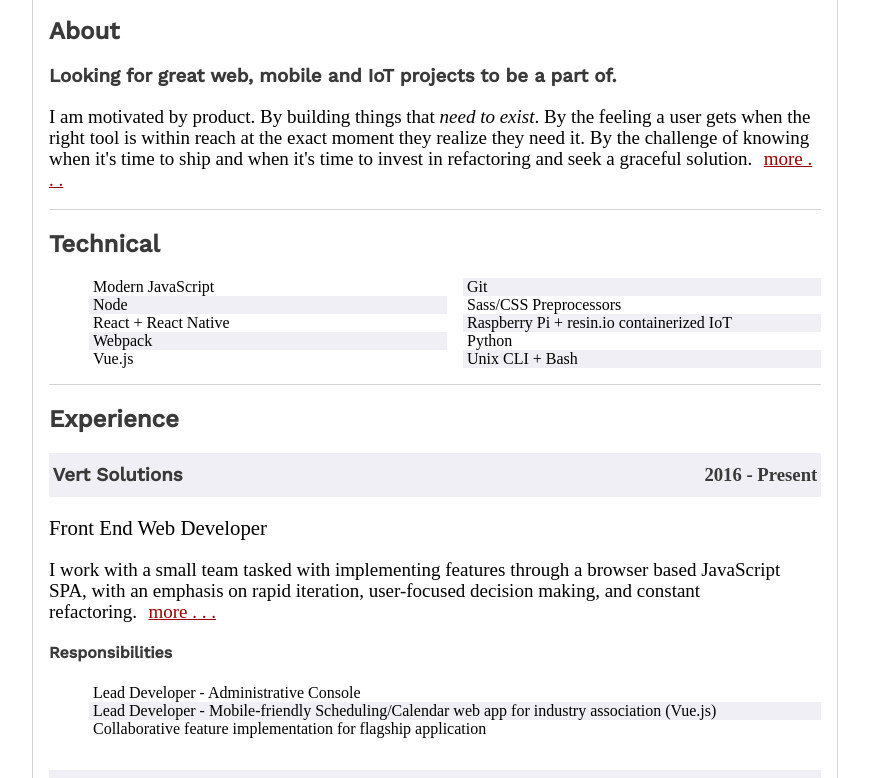
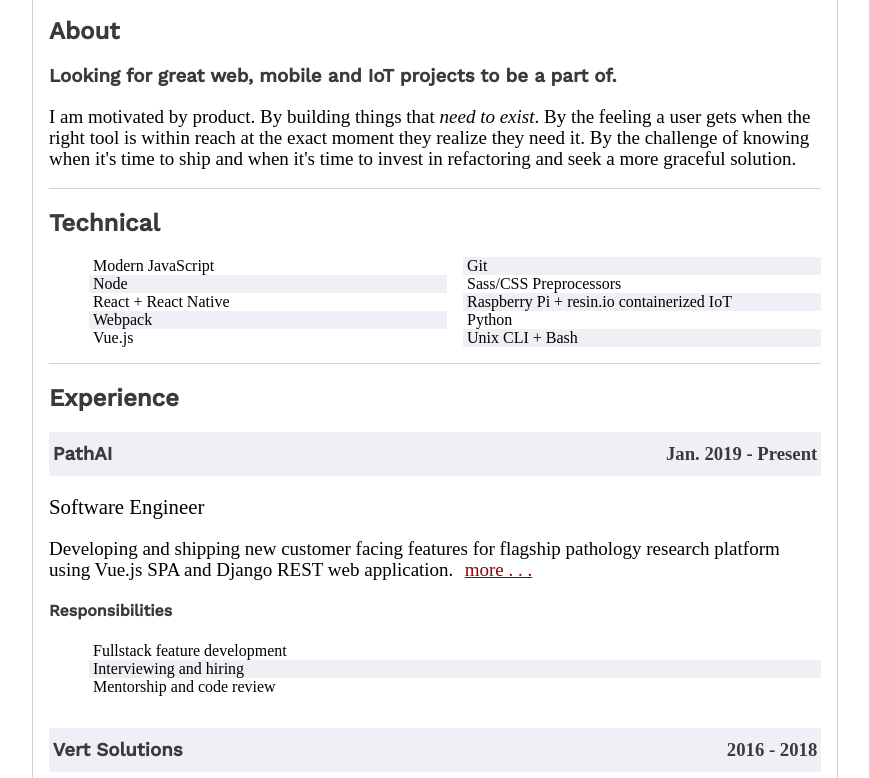
Before and after one commit to romines/cv, a website: page index.html in a window 1280 px wide. Shown: the part 115-893 px from the top of the page, without its empty margins (205-1074 px from the left). Drawn offline with nearby package versions, Linux system fonts and the light colour scheme; a web font is replaced by a local one.

Commit message:
Adds PathAI

```diff
--- a/index.html
+++ b/index.html
@@ -4,7 +4,7 @@
 <head>
   <meta charset="utf-8" />
   <meta http-equiv="X-UA-Compatible" content="IE=edge">
-  <title>Adam Romines - Web/Product Development</title>
+  <title>Adam Romines - UI Engineer</title>
   <meta name="viewport" content="width=device-width, initial-scale=1">
   <link rel="icon" href="favicon.ico?" type="image/x-icon">
 	<link rel="icon" href="/images/favicon.png?v=2" type="image/png" />
@@ -23,7 +23,7 @@
       <div class="heading-container two-col-container grey-bg">
         <div class="col page-heading">
           <h1>Adam Romines</h1>
-          <h2>Web/Product Development</h2>
+          <h2>UI Engineer</h2>
         </div>
         <div class="col contact">
           <div>adam.romines@gmail.com</div>
@@ -34,9 +34,11 @@
       <h2>About</h2>
       <h3>Looking for great web, mobile and IoT projects to be a part of.</h3>
       <div class="expandable">
-        <p>I am motivated by product. By building things that <i>need to exist</i>. By the feeling a user gets when the right tool is within reach at the exact moment they realize they need it. By the challenge of knowing when it's time to ship and when it's time to invest in refactoring and seek a graceful solution.<span class="more-link">more . . .</span></p>
-        <p class="more hide">Having worked in and around technology for years, and led technical teams, I knew there was a limit to how far I could go as a
-non-engineer. In 2015 I took advantage of an immersive web development bootcamp to retrain. Since then I have had the immense pleasure of collaborating on all phases of planning and building complex web applications with a leading provider of resort operations software, as well as developing a variety of business facing web applications independently. My goal is to apply this experience, along with my instincts for product and strategy, to people-focused challenges in technology.<span class="more-link">less</span></p>
+        <p>I am motivated by product. By building things that <i>need to exist</i>. By the feeling a user gets when the right tool is within reach at the exact moment they realize they need it. By the challenge of knowing when it's time to ship and when it's time to invest in refactoring and seek a more graceful solution.
+          <!--
+            <span class="more-link">more . . .</span></p>
+          <p class="more hide">Having worked in and around technology for years, and led technical teams, I knew there was a limit to how far I could go as a
+non-engineer. In 2015 I took advantage of an immersive web development bootcamp to retrain. Since then I have had the immense pleasure of collaborating on all phases of planning and building complex web applications with a leading provider of resort operations software, as well as developing a variety of business facing web applications independently. My goal is to apply this experience, along with my instincts for product and strategy, to people-focused challenges in technology.<span class="more-link">less</span></p> -->
       </div>
     </div>
 
@@ -60,10 +62,25 @@
       <h2>Experience</h2>
 
       <div class="job">
-        <h3 class="space-between grey-bg">Vert Solutions <span class="time">2016 - Present</span></h3>
+        <h3 class="space-between grey-bg">PathAI <span class="time">Jan. 2019 - Present</span></h3>
+        <div class="role">Software Engineer</div>
+        <div class="expandable">
+          <p>Developing and shipping new customer facing features for flagship pathology research platform using Vue.js SPA and Django REST web application.<span class="more-link">more . . .</span></p>
+          <p class="more hide">PathAI is driving the future of digital pathology by using machine learning to deliver quantifiable, reproducible and consistent analysis of pathology slides.<span class="more-link">less</span></p>
+        </div>
+        <h4>Responsibilities</h4>
+        <ul>
+          <li>Fullstack feature development</li>
+          <li>Interviewing and hiring</li>
+          <li>Mentorship and code review</li>
+        </ul>
+      </div>
+
+      <div class="job">
+        <h3 class="space-between grey-bg">Vert Solutions <span class="time">2016 - 2018</span></h3>
         <div class="role">Front End Web Developer</div>
         <div class="expandable">
-          <p>I work with a small team tasked with implementing features through a browser based JavaScript SPA, with an emphasis on rapid iteration, user-focused decision making, and constant refactoring.<span class="more-link">more . . .</span></p>
+          <p>Working with a small team, implemented features through a browser based JavaScript SPA, with an emphasis on rapid iteration, user-focused decision making, and constant refactoring.<span class="more-link">more . . .</span></p>
           <p class="more hide">Vert provides workforce management software to some of the biggest resorts in the ski industry. Unsatisfied with the options available at the time (primarily Angular 1), for better or worse, Vert decided to roll their own JavaScript SPA framework. I have come around to the idea that working with this custom framework has been a great experience for me. It means that core functionality is not just a black box, and existing abstractions can be unpacked, questioned, refactored if necessary.<span class="more-link">less</span></p>
         </div>
         <h4>Responsibilities</h4>
```
